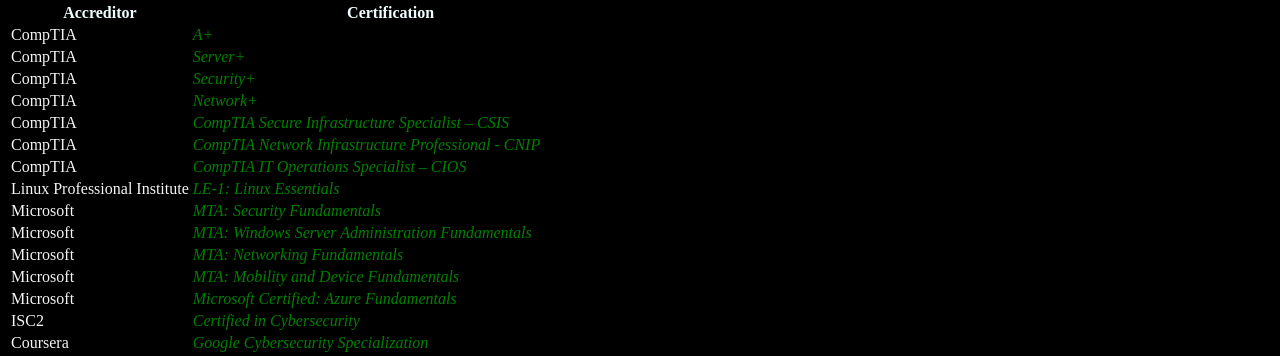
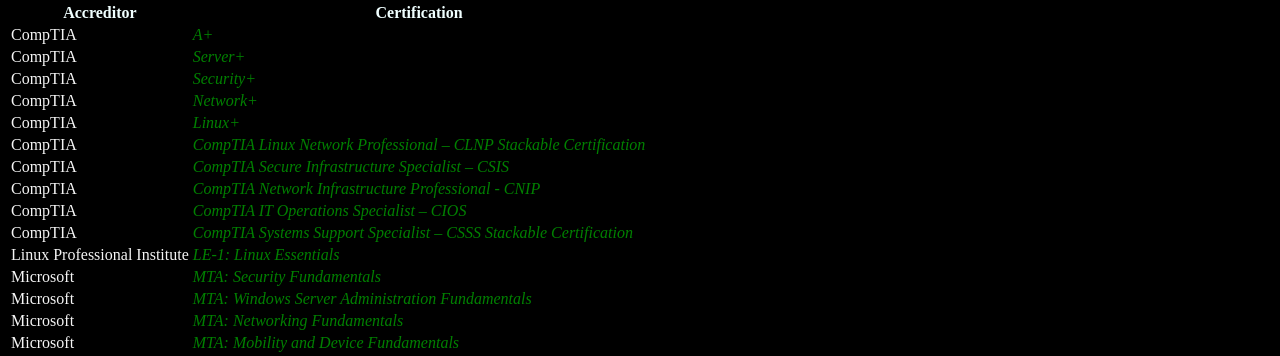
Before and after one commit to andciom/Portfolio, a plain HTML site: page about.html in a window 1280 px wide. Shown: the part 441-797 px from the top of the page. Drawn offline with Linux system fonts and the light colour scheme.

Commit message:
add linux certs

```diff
--- a/about.html
+++ b/about.html
@@ -54,6 +54,14 @@
         </tr>
         <tr>
             <td>CompTIA</td>
+            <td><a href="https://www.credly.com/badges/92335a79-f15e-43a4-a4e7-c691e39df007" target="_blank"><em>Linux+</em></a></td>
+        </tr>
+        <tr>
+            <td>CompTIA</td>
+            <td><a href="https://www.credly.com/badges/4228af4a-b8e8-4637-9ccb-4f8fed65e11b/public_url" target="_blank"><em>CompTIA Linux Network Professional – CLNP Stackable Certification</em></a></td>
+        </tr>
+        <tr>
+            <td>CompTIA</td>
             <td><a href="https://www.credly.com/badges/6cb78d92-7617-4855-a00c-8a175e27ef4d/linked_in_profile" target="_blank"><em>CompTIA Secure Infrastructure Specialist – CSIS</em></a></td>
         </tr>
         <tr>
@@ -63,6 +71,10 @@
         <tr>
             <td>CompTIA</td>
             <td><a href="https://www.credly.com/badges/4ec1f567-88cc-4d01-9e65-2b51fd4107d7/linked_in_profile" target="_blank"><em>CompTIA IT Operations Specialist – CIOS</em></a></td>
+        </tr>
+        <tr>
+            <td>CompTIA</td>
+            <td><a href="https://www.credly.com/badges/4fbdae53-0508-4c78-a6d7-ca0ae703e8f8" target="_blank"><em>CompTIA Systems Support Specialist – CSSS Stackable Certification</em></a></td>
         </tr>
         <tr>
             <td>Linux Professional Institute</td>
```
